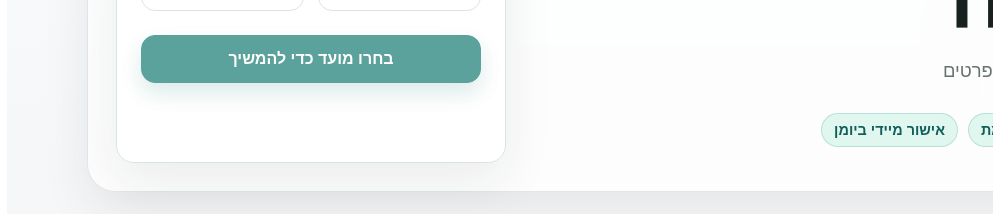
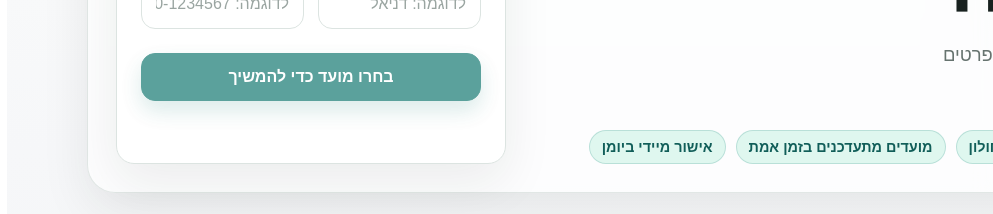
Before and after one commit to DolevZ/flat-visit-scheduler, a Next.js app: page / in a window 1280 px wide. Shown: the part 236-450 px from the top of the page, without its empty margins (287-1280 px from the left). Built offline with nearby package versions, Linux system fonts and the light colour scheme; no server answers.

Commit message:
Update BookingPage.js

```diff
--- a/components/BookingPage.js
+++ b/components/BookingPage.js
@@ -91,7 +91,9 @@ export default function BookingPage() {
           <p className="eyebrow">ביקור בדירה</p>
           <h1>קביעת ביקור בדירה</h1>
           <p className="subtitle">בחרו מועד פנוי והשאירו פרטים</p>
+          <p className="address-line">חנקין 114, חולון</p>
           <div className="hero-meta" aria-label="פרטי התהליך">
+            <span className="address-pill">כתובת הדירה: חנקין 114, חולון</span>
             <span>מועדים מתעדכנים בזמן אמת</span>
             <span>אישור מיידי ביומן</span>
           </div>
@@ -101,6 +103,10 @@ export default function BookingPage() {
           <div className="panel-heading">
             <h2>הפרטים שלכם</h2>
             <p>נשתמש בפרטים רק לתיאום הביקור.</p>
+          </div>
+          <div className="context-note">
+            <strong>כתובת הדירה</strong>
+            <span>חנקין 114, חולון</span>
           </div>
           <div className="form-grid">
             <div className="field">
```
